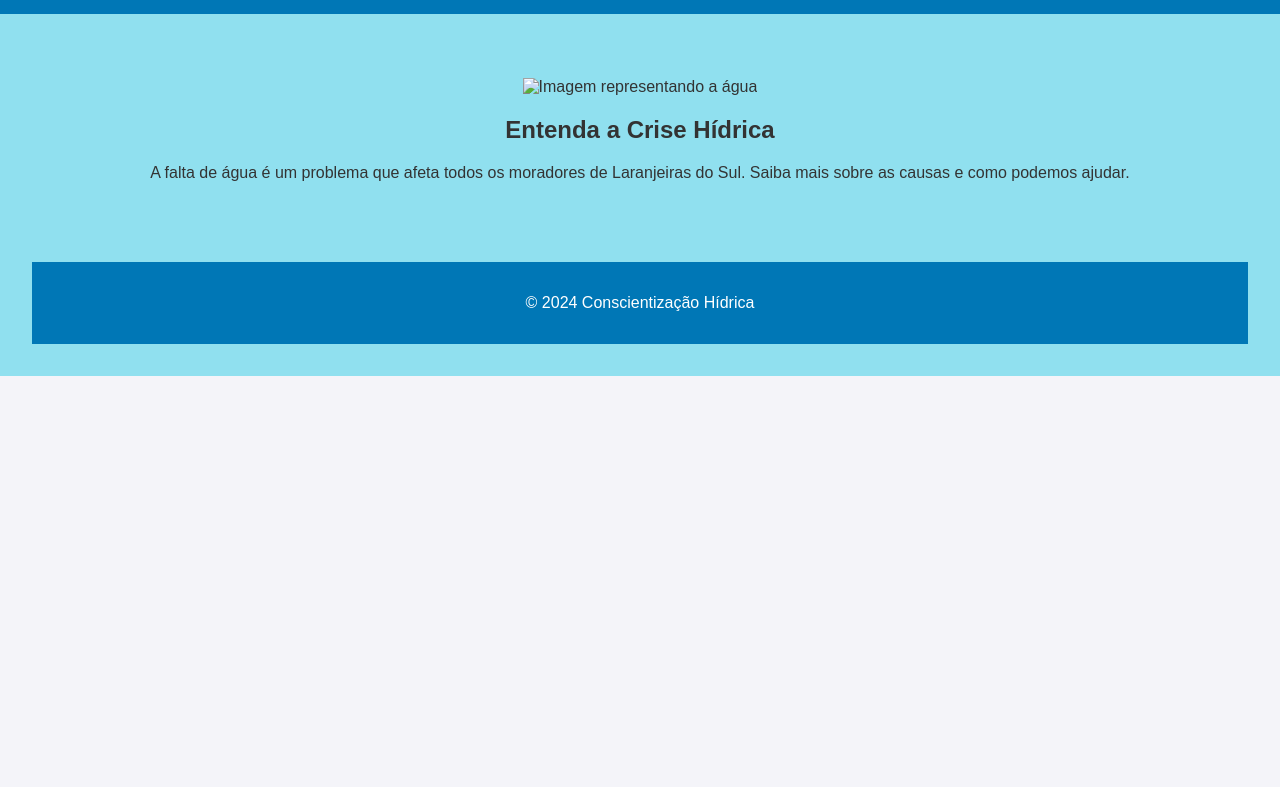
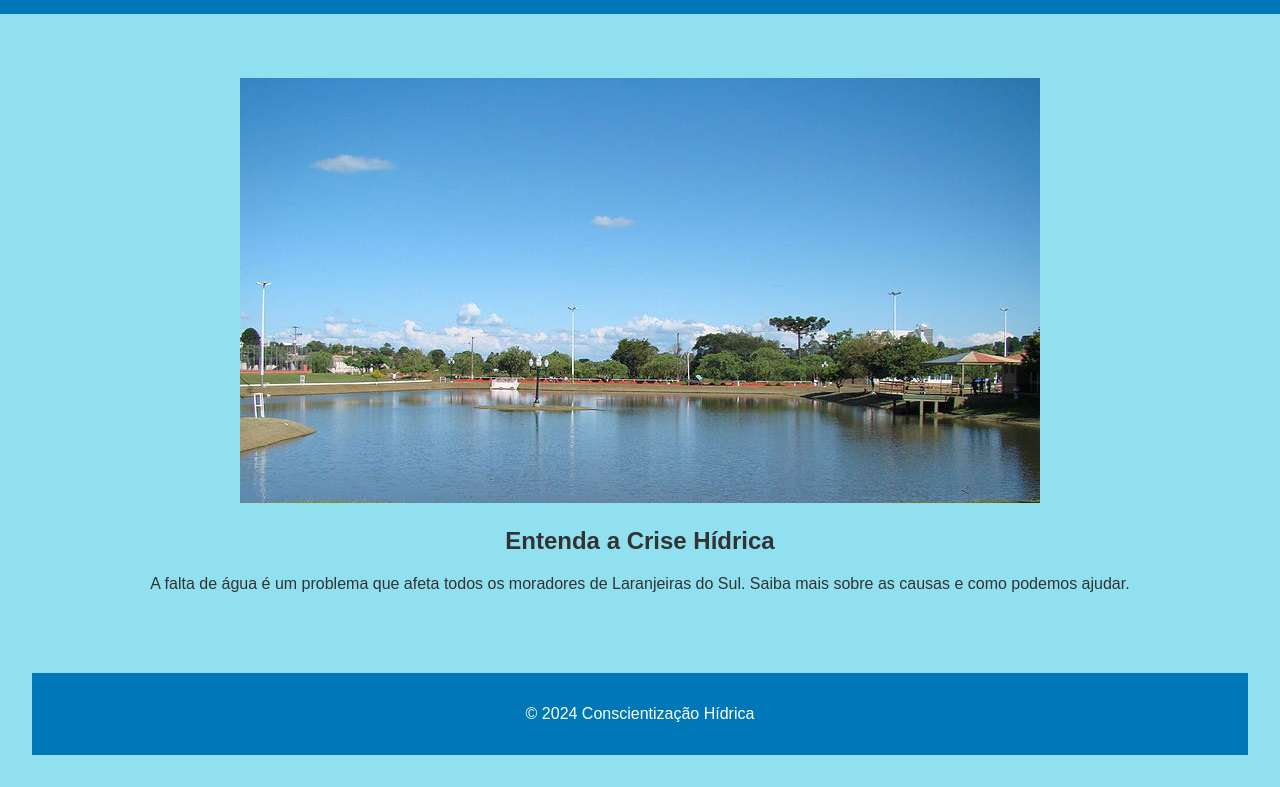
Before and after one commit to JoaoGabriel34948/agua-paradaa, a plain HTML site: page index.html in a window 1280 px wide. Shown: the part 116-903 px from the top of the page. Before the commit the page ends 800 px from the top, so only its background shows below. Drawn offline with Linux system fonts and the light colour scheme.

Commit message:
Update index.html

```diff
--- a/index.html
+++ b/index.html
@@ -19,7 +19,7 @@
 
     <section class="hero">
         <section class="hero">
-    <img src="imagens/agua.jpg" alt="Imagem representando a água" class="hero-img">
+    <img src="parqueaquatico.jpg" alt="Imagem representando a água" class="hero-img">
 
         <h2>Entenda a Crise Hídrica</h2>
         <p>A falta de água é um problema que afeta todos os moradores de Laranjeiras do Sul. Saiba mais sobre as causas e como podemos ajudar.</p>
```
